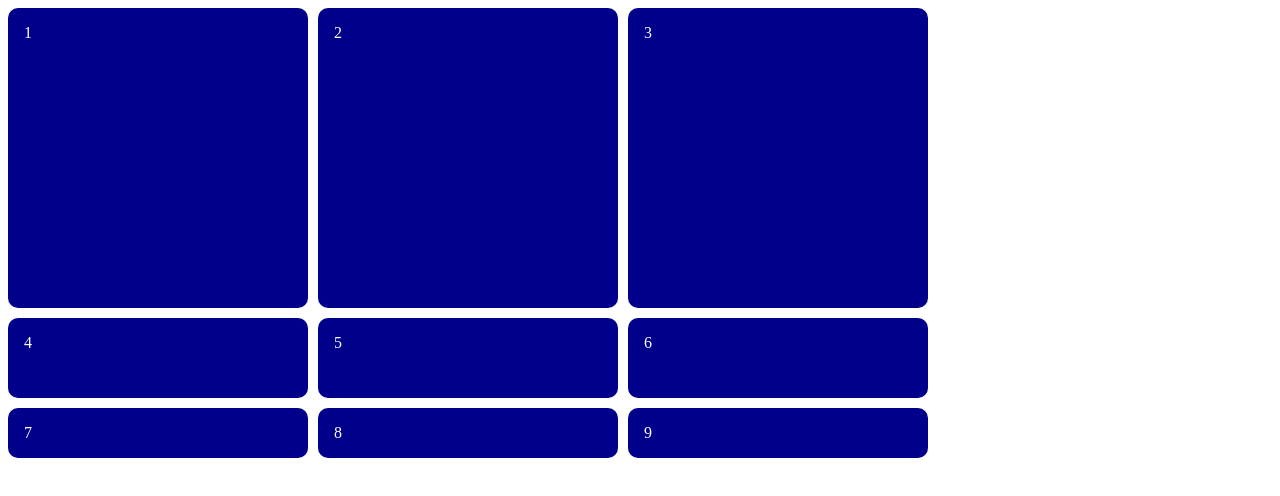
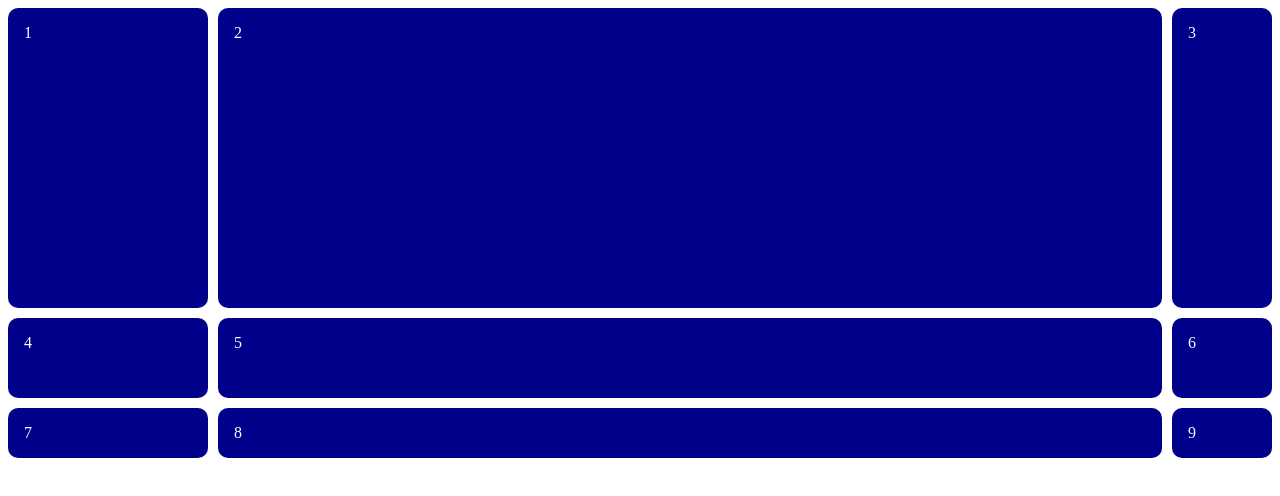
Before and after one commit to born-to-be-mad/css, a plain HTML site: page css-grid/css-grid-04-templates.html in a window 1280 px wide. Drawn offline with Linux system fonts and the light colour scheme.

Commit message:
Css grid: fraction example

```diff
--- a/css-grid/css-grd-04.css
+++ b/css-grid/css-grd-04.css
@@ -6,7 +6,8 @@ body {
   gap: 10px;
 
   /* grid-template-columns: 200px 400px 100px; */
-  grid-template-columns: repeat(3, 300px);
+  /* grid-template-columns: repeat(3, 300px); */
+  grid-template-columns: 200px 1fr 100px; /* fraction */
 
   grid-template-rows: 300px 80px;
 }
```
